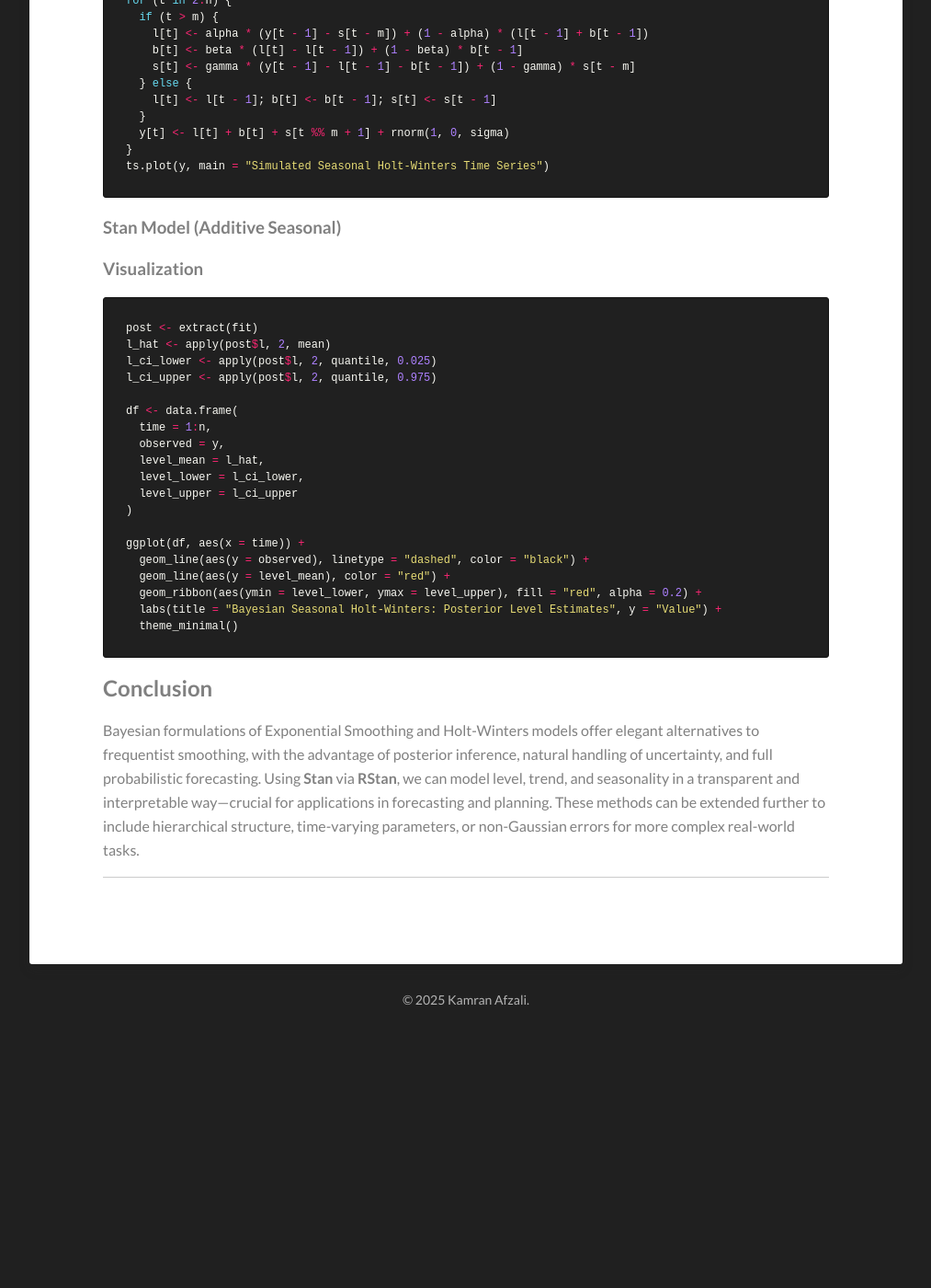
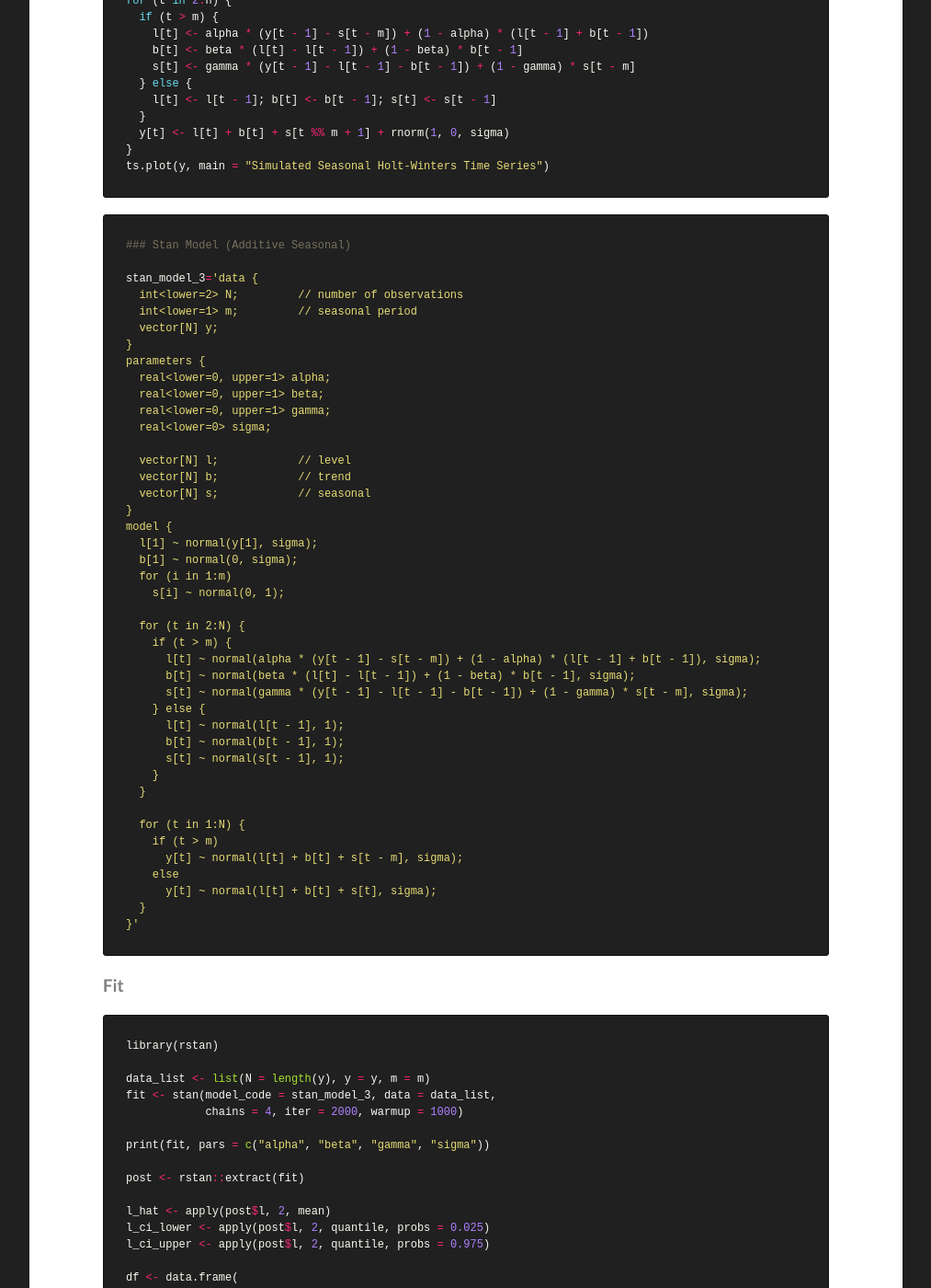
Before and after one commit to Kamran-Afzali/Kamran-Afzali.github.io, a Jekyll site: the page built from _posts/2026-06-25-HOLT_STAN.md, in a window 1280 px wide and 1400 px high, scrolled down 4186 px. Shown: the whole window at 92% size, without its empty margins (133-1146 px from the left). Built offline with Jekyll 4.4.1, drawn with Linux system fonts in a browser that asks for light colours; our own code applies the rules of GitHub Pages for plain Markdown files; formulas are drawn with MathJax 3; before the commit the page ends 5309 px from its top, so only the background shows below that; some of the changed text lies outside the part shown.

Commit message:
Update 2026-06-25-HOLT_STAN.md

````diff
--- a/_posts/2026-06-25-HOLT_STAN.md
+++ b/_posts/2026-06-25-HOLT_STAN.md
@@ -212,8 +212,78 @@ for (t in 2:n) {
 }
 ts.plot(y, main = "Simulated Seasonal Holt-Winters Time Series")
 ```
+```r
+### Stan Model (Additive Seasonal)
 
-### Stan Model (Additive Seasonal)
+stan_model_3='data {
+  int<lower=2> N;         // number of observations
+  int<lower=1> m;         // seasonal period
+  vector[N] y;
+}
+parameters {
+  real<lower=0, upper=1> alpha;
+  real<lower=0, upper=1> beta;
+  real<lower=0, upper=1> gamma;
+  real<lower=0> sigma;
+
+  vector[N] l;            // level
+  vector[N] b;            // trend
+  vector[N] s;            // seasonal
+}
+model {
+  l[1] ~ normal(y[1], sigma);
+  b[1] ~ normal(0, sigma);
+  for (i in 1:m)
+    s[i] ~ normal(0, 1);
+
+  for (t in 2:N) {
+    if (t > m) {
+      l[t] ~ normal(alpha * (y[t - 1] - s[t - m]) + (1 - alpha) * (l[t - 1] + b[t - 1]), sigma);
+      b[t] ~ normal(beta * (l[t] - l[t - 1]) + (1 - beta) * b[t - 1], sigma);
+      s[t] ~ normal(gamma * (y[t - 1] - l[t - 1] - b[t - 1]) + (1 - gamma) * s[t - m], sigma);
+    } else {
+      l[t] ~ normal(l[t - 1], 1);
+      b[t] ~ normal(b[t - 1], 1);
+      s[t] ~ normal(s[t - 1], 1);
+    }
+  }
+
+  for (t in 1:N) {
+    if (t > m)
+      y[t] ~ normal(l[t] + b[t] + s[t - m], sigma);
+    else
+      y[t] ~ normal(l[t] + b[t] + s[t], sigma);
+  }
+}'
+```
+
+
+
+### Fit
+
+```r
+library(rstan)
+
+data_list <- list(N = length(y), y = y, m = m)
+fit <- stan(model_code = stan_model_3, data = data_list,
+            chains = 4, iter = 2000, warmup = 1000)
+
+print(fit, pars = c("alpha", "beta", "gamma", "sigma"))
+
+post <- rstan::extract(fit)
+
+l_hat <- apply(post$l, 2, mean)
+l_ci_lower <- apply(post$l, 2, quantile, probs = 0.025)
+l_ci_upper <- apply(post$l, 2, quantile, probs = 0.975)
+
+df <- data.frame(
+  time = 1:n,
+  observed = y,
+  level_mean = l_hat,
+  level_lower = l_ci_lower,
+  level_upper = l_ci_upper
+)
+```
 
 
 ### Visualization
@@ -240,8 +310,6 @@ ggplot(df, aes(x = time)) +
   theme_minimal()
 ```
 
-
-
 ## **Conclusion**
 
 Bayesian formulations of Exponential Smoothing and Holt-Winters models offer elegant alternatives to frequentist smoothing, with the advantage of posterior inference, natural handling of uncertainty, and full probabilistic forecasting. Using **Stan** via **RStan**, we can model level, trend, and seasonality in a transparent and interpretable way—crucial for applications in forecasting and planning. These methods can be extended further to include hierarchical structure, time-varying parameters, or non-Gaussian errors for more complex real-world tasks.
````
